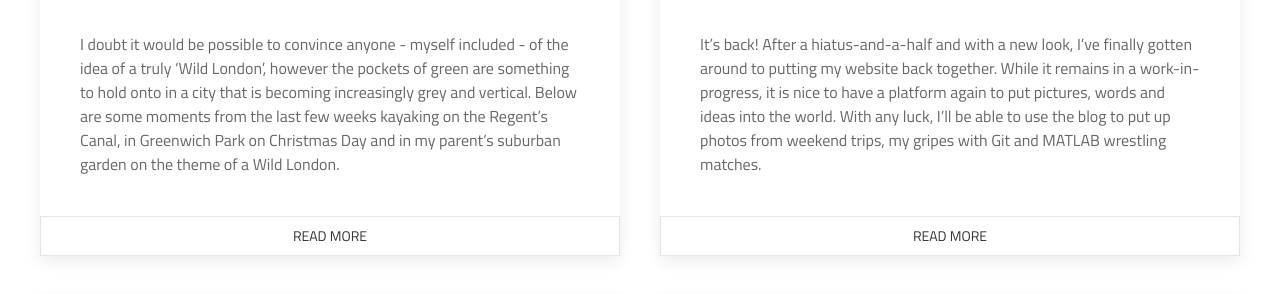
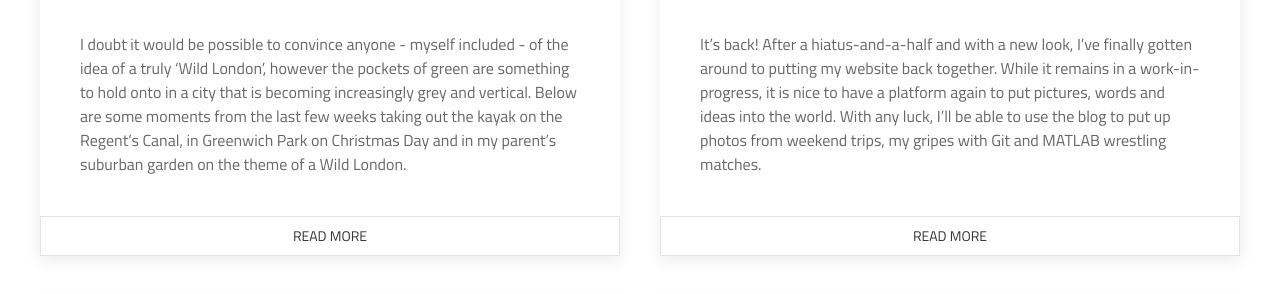
Before and after one commit to jonodhawkins/jonodhawkins.github.io, a Jekyll site: the page built from blog/index.html, in a window 1280 px wide. Shown: the part 483-777 px from the top of the page. Built offline with Jekyll 4.4.1, drawn with Linux system fonts in a browser that asks for light colours; the list of posts is cut into pages by our own code.

Commit message:
Update kayak phrasing

```diff
--- a/_posts/2019-12-26-wildlondon-at-xmas.md
+++ b/_posts/2019-12-26-wildlondon-at-xmas.md
@@ -3,7 +3,7 @@ layout: post
 title: Wild London at Christmas
 thumbnail: /assets/img/2019-12-26/thumbnail.jpg
 ---
-I doubt it would be possible to convince anyone - myself included - of the idea of a truly 'Wild London', however the pockets of green are something to hold onto in a city that is becoming increasingly grey and vertical.  Below are some moments from the last few weeks kayaking on the Regent's Canal, in Greenwich Park on Christmas Day and in my parent's suburban garden on the theme of a Wild London.
+I doubt it would be possible to convince anyone - myself included - of the idea of a truly 'Wild London', however the pockets of green are something to hold onto in a city that is becoming increasingly grey and vertical.  Below are some moments from the last few weeks taking out the kayak on the Regent's Canal, in Greenwich Park on Christmas Day and in my parent's suburban garden on the theme of a Wild London.
 
 <div class="uk-grid uk-child-width-1-2 uk-grid-small" uk-grid="masonry: true">
   <div>
```
